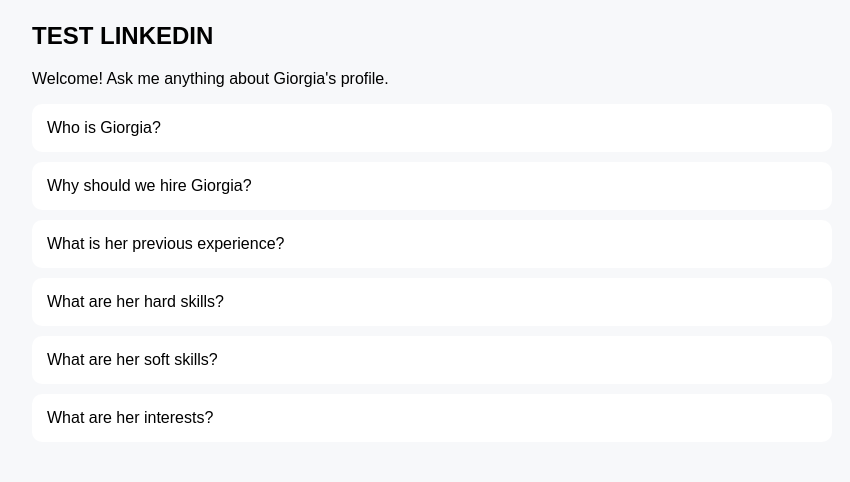
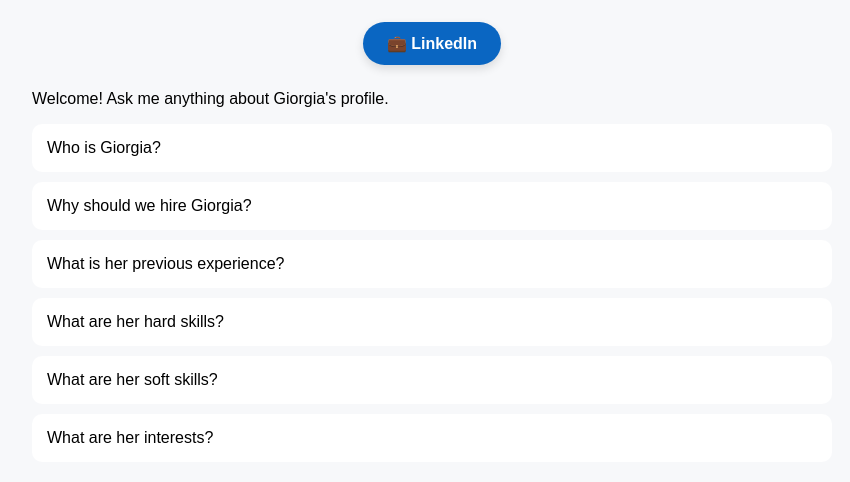
Before and after one commit to GiorgiaOlivieri/AI-Career-Assistant, a plain HTML site: page index.html in a window 1280 px wide. Shown: the part 270-752 px from the top of the page, without its empty margins (208-1058 px from the left). Drawn offline with Linux system fonts and the light colour scheme.

Commit message:
Refactor links section and add LinkedIn link
Updated the styling of the links section and added a LinkedIn link.

```diff
--- a/index.html
+++ b/index.html
@@ -35,23 +35,28 @@ h1{
 }
 
 .links{
-    text-align:center;
-    margin-bottom:25px;
+    display:flex;
+    justify-content:center;
+    margin:25px 0;
 }
 
 .links a{
+    display:inline-block;
+    padding:12px 24px;
+    background:#0A66C2;
+    color:white;
     text-decoration:none;
-    background:white;
-    padding:10px 18px;
-    border-radius:8px;
-    color:#222;
-    font-weight:bold;
-    box-shadow:0 2px 8px rgba(0,0,0,0.08);
+    border-radius:30px;
+    font-weight:600;
+    transition:0.25s;
+    box-shadow:0 4px 10px rgba(0,0,0,0.12);
 }
 
 .links a:hover{
-    background:#eceff3;
+    transform:translateY(-2px);
+    background:#004182;
 }
+
 button{
     display:block;
     width:100%;
@@ -96,7 +101,11 @@ button:hover{
 Management Engineer | Cyber Security Process Expert | Business Improvement Mindset
 </div>
 
-<h2>TEST LINKEDIN</h2>
+<div class="links">
+    <a href="https://www.linkedin.com/in/giorgia-olivieri-5b9896263/" target="_blank">
+        💼 LinkedIn
+    </a>
+</div>
 
 <p>
 Welcome! Ask me anything about Giorgia's profile.
```
